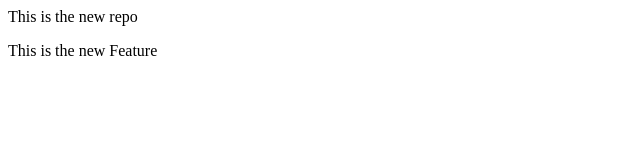
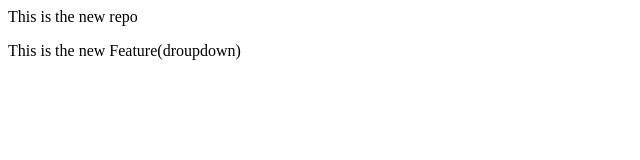
Before and after one commit to rushilshah16/localrepo, a plain HTML site: page index.html in a window 1280 px wide. Shown: the full height of the page, 0-640 px from the left. Drawn offline with Linux system fonts and the light colour scheme.

Commit message:
Add droupdown

```diff
--- a/index.html
+++ b/index.html
@@ -1,3 +1,3 @@
 <p>This is the new repo</p>
 
-<p>This is the new Feature</p>
+<p>This is the new Feature(droupdown)</p>
```
